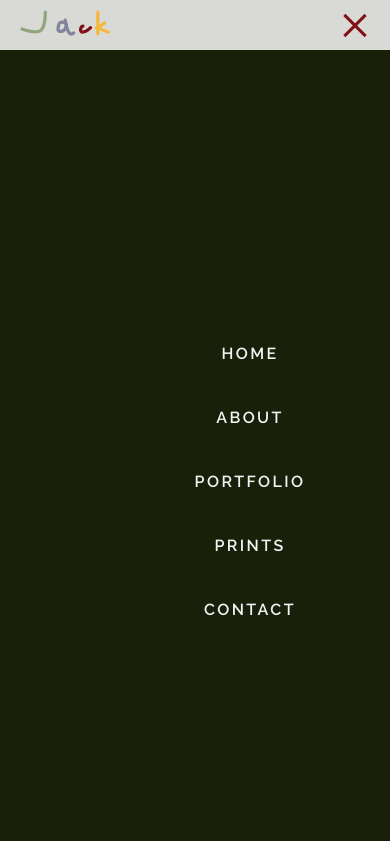
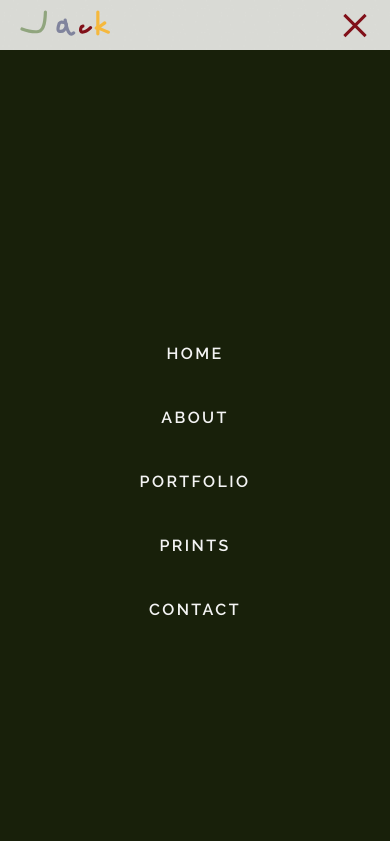
Before and after one commit to JJulia9/JackWilderman-Website, a plain HTML site: page index.html in a window 390 px wide. Both pictures are taken after a click on the label 355 px from the left and 25 px from the top of the page. Shown: the top 841 px of the page. Drawn offline with Linux system fonts and the light colour scheme; a web font is replaced by a local one.

Commit message:
nav change

```diff
--- a/style.css
+++ b/style.css
@@ -135,14 +135,14 @@ body{
   }
 
   .menu {
-    position: fixed;
+    position: absolute;
     top: 0;
     left: 0;
     height: 100vh;
     margin-top: 50px;
     left: 0;
     flex-direction: column;
-    width: 100%;
+    min-width: 100%;
     background-color: #18200A;
     justify-content: center;
     align-items: center;
@@ -164,8 +164,9 @@ body{
     transition: height 400ms cubic-bezier(0.23, 1, 0.32, 1);
   }
   #menu-toggle:checked ~ .menu li {
+    width: 100%;
     height: 2.5em;
-    padding: 2em;
+    padding: 2em 0em;
     transition: height 400ms cubic-bezier(0.23, 1, 0.32, 1);
   }
   .menu > li {
@@ -173,7 +174,6 @@ body{
     justify-content: center;
     margin: 0;
     padding: 0.5em 0;
-    width: 100%;
     color: #811019;
     background-color: #18200A;
 
```
